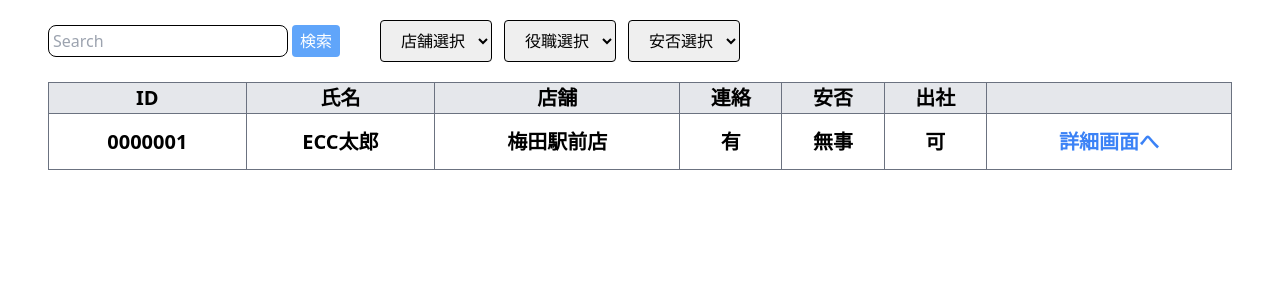
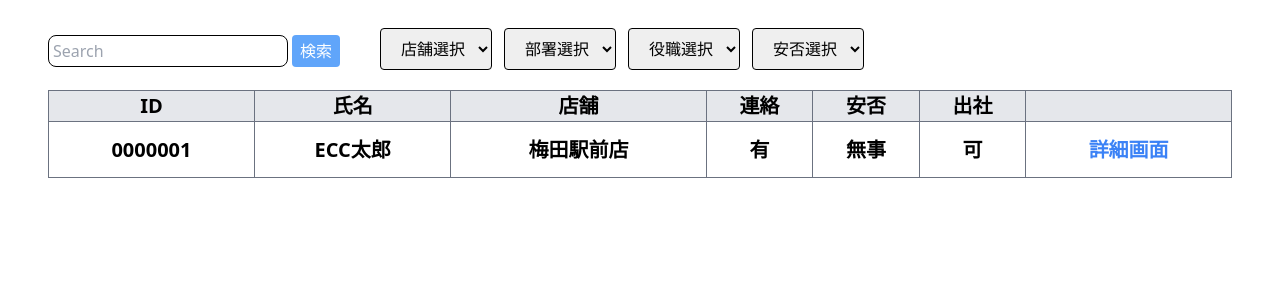
Before and after one commit to Disaster-Comms-Board/DisasterCommsBoard, a PHP site: page /FullDetailScreenPage.php in a window 1280 px wide. Shown: the part 64-364 px from the top of the page. Run offline with PHP 8.4, Linux system fonts and the light colour scheme; some libraries are stand-ins or nearby versions.

Commit message:
[add]部署項目追加

```diff
--- a/view/FullDetailScreenPage.php
+++ b/view/FullDetailScreenPage.php
@@ -31,7 +31,7 @@
      <header>
     <div class="inline-flex items-center w-full h-16 bg-gray-200 text-gray-800">
       <!-- ホームアイコン -->
-      <a href="MainScreen.html">
+      <a href="MainScreenPage.php">
         <svg xmlns="http://www.w3.org/2000/svg" fill="none" viewBox="0 0 24 24" stroke-width="1.5" stroke="currentColor" class="w-8 h-8 md:w-10 md:h-10 mx-3 mt-2 md:mt-0 md:mx-5 md:ml-15 md:mr-10 cursor-pointer">
           <path stroke-linecap="round" stroke-linejoin="round" d="M2.25 12l8.954-8.955c.44-.439 1.152-.439 1.591 0L21.75 12M4.5 9.75v10.125c0 .621.504 1.125 1.125 1.125H9.75v-4.875c0-.621.504-1.125 1.125-1.125h2.25c.621 0 1.125.504 1.125 1.125V21h4.125c.621 0 1.125-.504 1.125-1.125V9.75M8.25 21h8.25" />
         </svg>
@@ -49,7 +49,7 @@
         <div class="overlay">
           <div class="w-64 md:w-96 max-w-sm h-40 md:h-60 bg-white rounded-md flex justify-center items-center fixed top-2/4 left-2/4 -translate-x-2/4 -translate-y-2/4 ">
             <p class="text-lg absolute top-24 left-32 text-black"><span class="text-red-500">ログアウト</span>しますか?</p>
-            <input type="button" value="ログアウト" class="text-red-500 absolute bottom-14 right-56 cursor-pointer" onclick="location.href='MainScreen.html'">
+            <input type="button" value="ログアウト" class="text-red-500 absolute bottom-14 right-56 cursor-pointer" onclick="location.href='UserScreenPage.php'">
             <label for="pop-up" class="text-black absolute bottom-14 right-24 cursor-pointer">キャンセル</label>
           </div>
         </div>
@@ -58,26 +58,35 @@
   </header>
     <!-- メイン -->
     <main class="mx-3 md:mx-12">
-      <form action="FullDetailScreen.html" method="GET">
+      <form action="FullDetailScreenPage.php" method="GET">
         <!-- 検索欄 -->
-        <div class="inline-flex md:items-center">
+        <div class="flex flex-wrap ">
+          <div class="inline-flex md:items-center md:mt-3">
             <input type="search" name="search" placeholder="Search" class="mt-5 md:mt-0 mr-1 pl-1 w-full md:w-60 h-8 border border-black rounded-lg focus:outline-none">
             <input type="submit" value="検索" class="mr-3 mt-5 md:mt-0 md:mr-10 px-2 text-xs md:text-base text-white w-12 h-8 cursor-pointer bg-blue-400 rounded">
-          <div>
-            <select name="course" id="course"  class="w-14 md:w-28 py-1 pr-1 md:py-2 md:pl-4 my-5 border border-black rounded">
+          </div>
+          <div class="flex md:mt-2">
+            <div >
+              <select name="store" id="store"  class="w-16 md:w-28 py-1 pr-2 md:py-2 md:pl-4 my-5 border border-black rounded focus:outline-none">
                 <option value='' disabled selected style='display:none;'>店舗選択</option>
                 <option class="" value=''>梅田駅前店</option>
               </select>
             </div>
-          <div class="">
-            <select name="course" id="course" class="w-14 md:w-28 py-1 pr-1 md:py-2 md:pl-4 my-5 mx-1 md:mx-3 border border-black rounded">
+            <div>
+              <select name="section" id="section" class="w-16 md:w-28 py-1 pr-2 md:py-2 md:pl-4 my-5 mx-3 md:mx-3 border border-black rounded focus:outline-none">
+                <option value='' disabled selected style='display:none;'>部署選択</option>
+              </select>
+            </div>
+            <div>
+              <select name="roll" id="roll" class="w-16 md:w-28 py-1 pr-2 md:py-2 md:pl-4 my-5 border border-black rounded focus:outline-none">
                 <option value='' disabled selected style='display:none;'>役職選択</option>
               </select>
             </div>
-          <div class="">
-            <select name="course" id="course" class="w-14 md:w-28 py-1 pr-1 md:py-2 md:pl-4 my-5 border border-black rounded">
+            <div>
+              <select name="safety" id="safety" class="w-16 md:w-28 py-1 pr-2 md:py-2 md:pl-4 my-5 mx-3 md:mx-3 border border-black rounded focus:outline-none">
                 <option value='' disabled selected style='display:none;'>安否選択</option>
               </select>
+            </div>
           </div>
         </div>
       </form>
@@ -107,8 +116,8 @@
               <!-- アルバイト側画面では表示しないようにする -->
               <td class="border border-solid border-gray-500">
                 <!-- 個人詳細画面に遷移 -->
-                <a href="PersonalDetailScreen.html">
-                  <input type="submit" value="詳細画面へ" class="cursor-pointer text-blue-500">
+                <a href="PersonalDetailScreenPage.php">
+                  <button type="submit" class="cursor-pointer text-blue-500">詳細画面</botton>
                 </a>
               </td>
             </tr>
```
Lines whose indentation alone changed are shown as unchanged.
